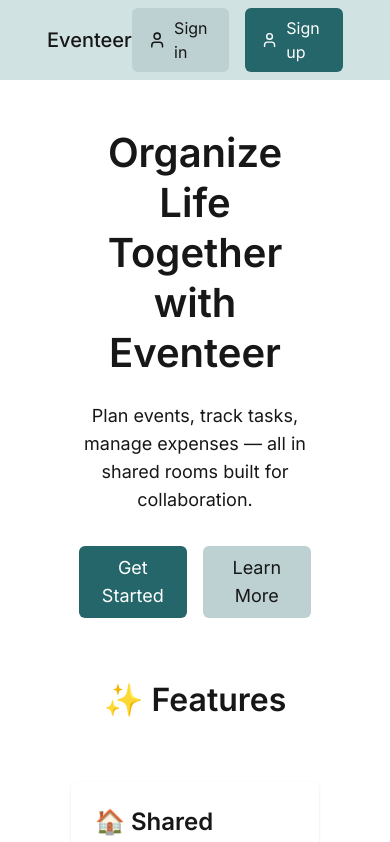
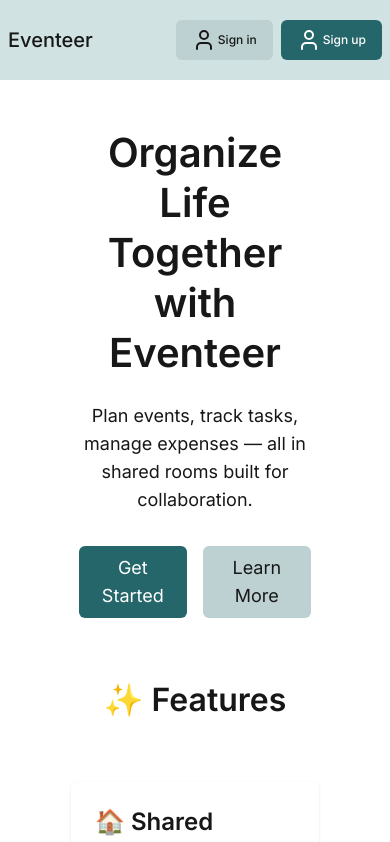
Before and after one commit to kezniklm/Eventeer, a Next.js app: page / in a window 390 px wide. Shown: the top 842 px of the page. Built offline with nearby package versions, Linux system fonts and the light colour scheme.

Commit message:
FIX: layout issues on mobile phone

```diff
--- a/src/components/layout/private-layout.tsx
+++ b/src/components/layout/private-layout.tsx
@@ -11,15 +11,24 @@ export const PrivateLayout = ({
 }>) => (
   <>
     <Navigation>
-      <NavigationLink href="/profile" className="btn btn-secondary flex items-center gap-2">
-        <User />
-        User
+      <NavigationLink
+        href="/profile"
+        className="btn btn-secondary text-xs sm:text-sm font-medium flex items-center gap-0.5 md:gap-2"
+      >
+        <User className="text-xs sm:text-sm" />
+        <span className="text-xs sm:text-sm whitespace-nowrap">User</span>
       </NavigationLink>
-      <NavigationLink href="/rooms" className="btn btn-primary flex items-center gap-2">
-        Rooms
+      <NavigationLink
+        href="/rooms"
+        className="btn btn-primary text-xs sm:text-sm font-medium flex items-center gap-0.5 md:gap-2"
+      >
+        <span className="text-xs sm:text-sm whitespace-nowrap">Rooms</span>
       </NavigationLink>
-      <NavigationLink href="/logout" className="btn btn-primary flex items-center gap-2">
-        Log out
+      <NavigationLink
+        href="/logout"
+        className="btn btn-primary text-xs sm:text-sm font-medium flex items-center gap-0.5 md:gap-2"
+      >
+        <span className="text-xs sm:text-sm whitespace-nowrap">Log out</span>
       </NavigationLink>
     </Navigation>
 
--- a/src/components/layout/public-layout.tsx
+++ b/src/components/layout/public-layout.tsx
@@ -11,13 +11,19 @@ export const PublicLayout = ({
 }>) => (
   <>
     <Navigation>
-      <NavigationLink href="/login" className="btn btn-secondary flex items-center gap-2">
-        <User />
-        Sign in
+      <NavigationLink
+        href="/login"
+        className="btn btn-secondary text-xs sm:text-sm font-medium flex items-center gap-0.5 md:gap-2"
+      >
+        <User className="text-xs sm:text-sm" />
+        <span className="text-xs sm:text-sm whitespace-nowrap">Sign in</span>
       </NavigationLink>
-      <NavigationLink href="/register" className="btn btn-primary flex items-center gap-2">
-        <User />
-        Sign up
+      <NavigationLink
+        href="/register"
+        className="btn btn-primary text-xs sm:text-sm font-medium flex items-center gap-0.5 md:gap-2"
+      >
+        <User className="text-xs sm:text-sm" />
+        <span className="text-xs sm:text-sm whitespace-nowrap">Sign up</span>
       </NavigationLink>
     </Navigation>
 
--- a/src/components/navigation.tsx
+++ b/src/components/navigation.tsx
@@ -4,12 +4,12 @@ type NavigationProps = React.PropsWithChildren;
 
 export const Navigation = ({ children }: NavigationProps) => (
   <nav className="sticky top-0 z-50 navbar bg-white">
-    <div className="max-w-4/5 mx-auto px-2 sm:px-4 py-2">
+    <div className="sm:max-w-4/5 mx-auto px-2 sm:px-4 py-2">
       <div className="relative flex h-16 items-center justify-between">
         <NavigationLink href="/" className="text-xl font-medium">
           Eventeer
         </NavigationLink>
-        <div className="flex gap-x-4">{children}</div>
+        <div className="ml-8 flex gap-x-2 sm:gap-x-4">{children}</div>
       </div>
     </div>
   </nav>
```
